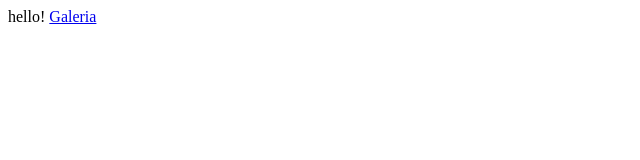
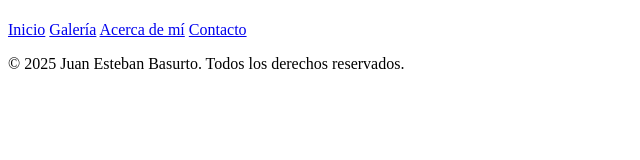
Before and after one commit to Juanebasurto/juanebasurto.github.io, a plain HTML site: page index.html in a window 1280 px wide. Shown: the whole page, without its empty margins (0-640 px from the left). Drawn offline with Linux system fonts and the light colour scheme.

Commit message:
Update index.html

```diff
--- a/index.html
+++ b/index.html
@@ -1,3 +1,29 @@
-hello!
+<!DOCTYPE html>
+<html lang="es">
+<head>
+  <meta charset="UTF-8">
+  <meta name="viewport" content="width=device-width, initial-scale=1.0">
+  <title></title>
+  <link rel="stylesheet" href="css/style.css"> <!-- tu hoja de estilos -->
+</head>
+<body>
 
-<a href="galeria.html">Galeria</a>
+  <header>
+    <h1></h1>
+    <nav>
+      <a href="index.html">Inicio</a>
+      <a href="galeria.html">Galería</a>
+      <a href="acerca.html">Acerca de mí</a>
+      <a href="contacto.html">Contacto</a>
+    </nav>
+  </header>
+
+  <main>
+  </main>
+
+  <footer>
+    <p>&copy; 2025 Juan Esteban Basurto. Todos los derechos reservados.</p>
+  </footer>
+
+</body>
+</html>
```
